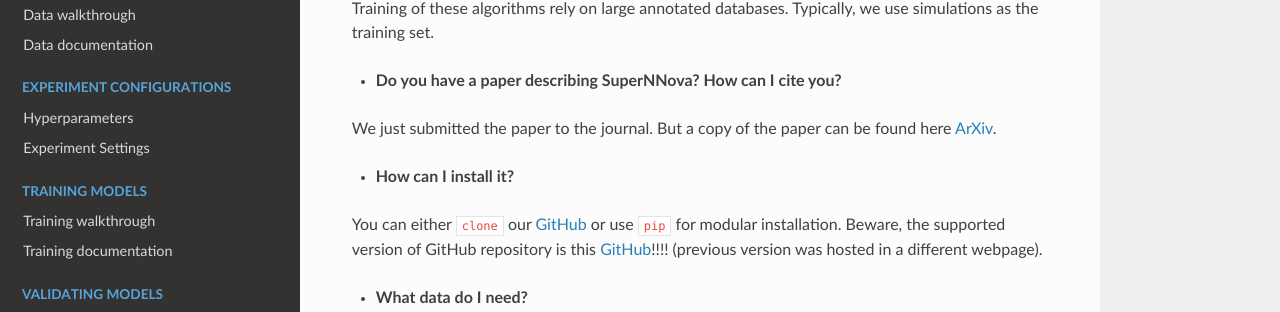
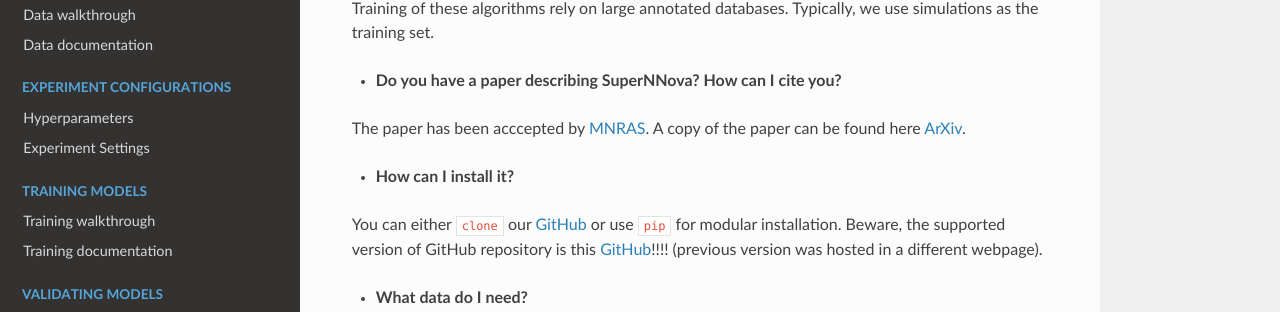
Before and after one commit to supernnova/SuperNNova, a Sphinx documentation site: the page built from docs/installation/FAQ.rst, in a window 1280 px wide and 900 px high. Shown: the part 291-603 px from the top of the window. Built offline with Sphinx 7.4.7 and the Read the Docs theme 2.0.0, drawn with Linux system fonts in a browser that asks for light colours.

Commit message:
MNRAS link

```diff
--- a/docs/installation/FAQ.rst
+++ b/docs/installation/FAQ.rst
@@ -11,7 +11,7 @@
 
 - **Do you have a paper describing SuperNNova? How can I cite you?**
 
-We just submitted the paper to the journal. But a copy of the paper can be found here `ArXiv`_.
+The paper has been acccepted by `MNRAS`_. A copy of the paper can be found here `ArXiv`_.
 
 - **How can I install it?**
 
@@ -73,6 +73,7 @@
 Yes, you need to call ``python run.py --performance``. It will be created in ``{dump_dir}/stats`` as ``summary_stats.csv``. It will compute various metrics which can be averaged over multiple random seeds. By default, this command will also generate all statistics (latex tables as well printout stats) and plots featured in our SuperNNova paper. To deactivate this, just comment in ``run.py`` the two lines below ``# Stats and plots in paper``.
 
 .. _ArXiv: https://arxiv.org/abs/1901.06384
+.. _MNRAS: https://academic.oup.com/mnras/advance-article-abstract/doi/10.1093/mnras/stz3312/5651173
 .. _SuperNNovaSimulations: https://zenodo.org/record/3265189#.XRo2mS2B1TY
 .. _Fortunato et al 2017: https://arxiv.org/abs/1704.02798
 .. _Gal et Ghahramani 2015: https://arxiv.org/abs/1506.02142
--- a/setup.py
+++ b/setup.py
@@ -2,7 +2,7 @@
 
 setuptools.setup(
     name="supernnova",
-    version="0.0.4",
+    version="0.0.5",
     author="Anais Moller and Thibault de Boissiere",
     author_email = "anais.moller@clermont.in2p3.fr",
     description = "framework for Bayesian, Neural Network based supernova light-curve classification",
```
Also changed, not shown: README.md (+2 -1 lines).
